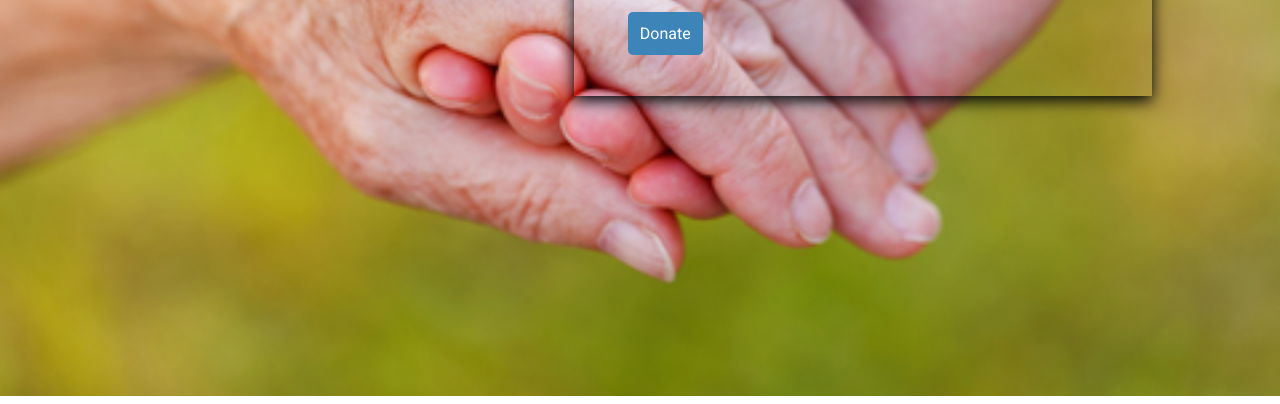
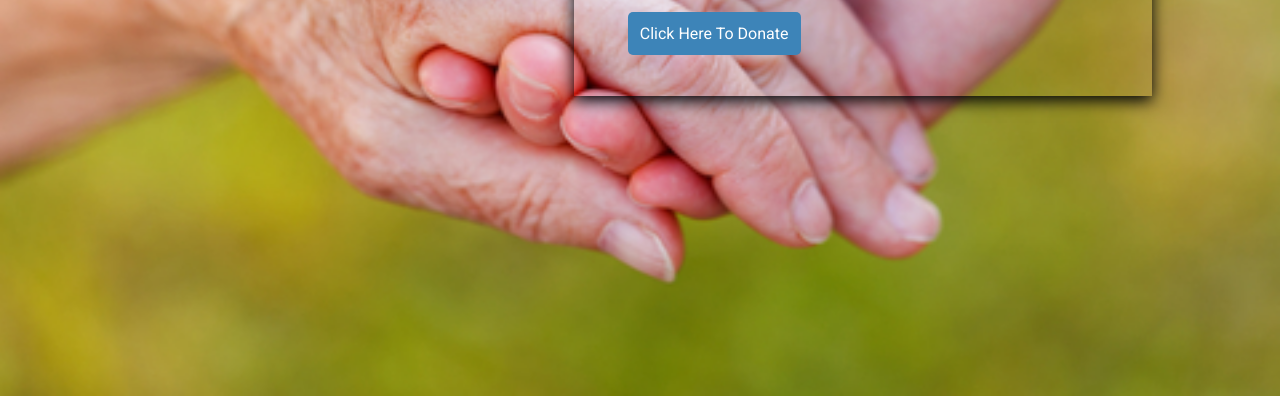
Before and after one commit to farhanashraf65/TheSparksFoundation_gripjune21-task2, a plain HTML site: page index.html in a window 1280 px wide. Shown: the part 396-800 px from the top of the page. Drawn offline with Linux system fonts and the light colour scheme.

Commit message:
Update index.html

```diff
--- a/index.html
+++ b/index.html
@@ -36,7 +36,7 @@
         Can you imagine living on this huge earth alone? <br>
         By helping the poor, you can make this world a better place to live. </b>><br>
       </p>
-      <a href="donate.html">Donate</a>
+      <a href="donate.html">Click Here To Donate</a>
     </div>
  </header>
 
```
